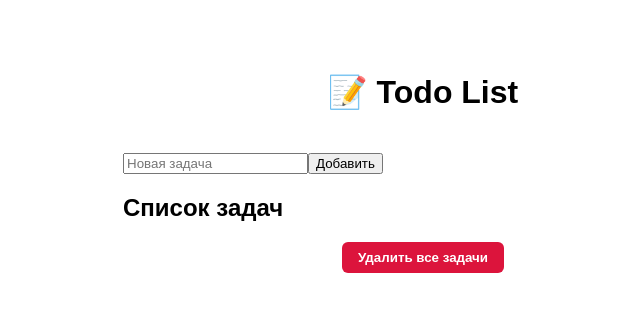
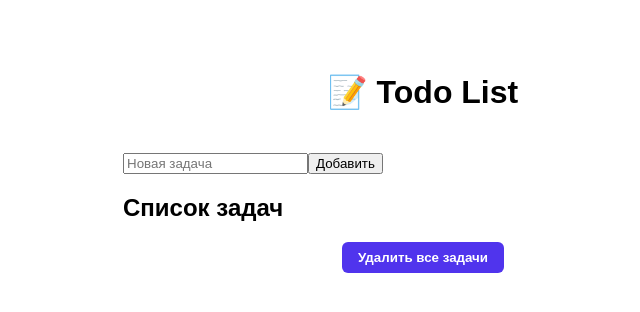
Before and after one commit to Banifacy7/todolist-vue, a Vue app: page / in a window 1280 px wide. Shown: the top 312 px of the page, without its empty margins (217-857 px from the left). Built offline with nearby package versions, Linux system fonts and the light colour scheme.

Commit message:
Small change to trigger redeploy

```diff
--- a/src/App.vue
+++ b/src/App.vue
@@ -22,3 +22,9 @@ console.log(" 2 Запустился App.vue");
   font-family: sans-serif;
 }
 </style>
+
+<!-- Компонент App.vue — корневой компонент приложения.
+Он собирает все основные части интерфейса: шапку (Header),
+форму добавления задач (AddTodo),
+список задач (TodoList) и кнопку очистки всех задач (ClearAll).
+Именно отсюда начинается отображение пользовательского интерфейса. -->
--- a/src/components/ClearAll.vue
+++ b/src/components/ClearAll.vue
@@ -22,7 +22,7 @@ function clearAll() {
 
 button {
   padding: 0.5rem 1rem;
-  background-color: crimson;
+  background-color: rgba(60, 29, 235, 0.895);
   color: white;
   border: none;
   border-radius: 6px;
```
